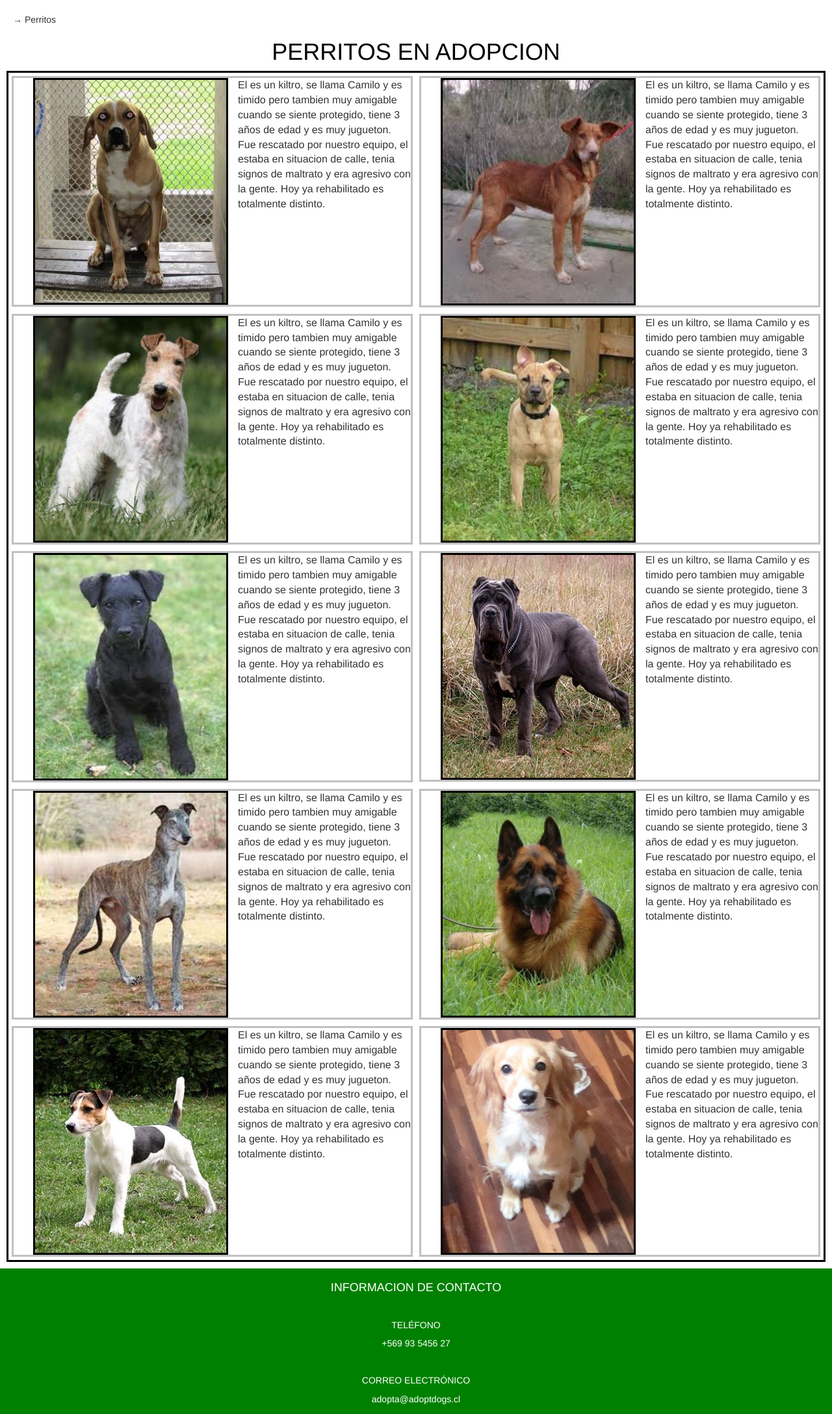
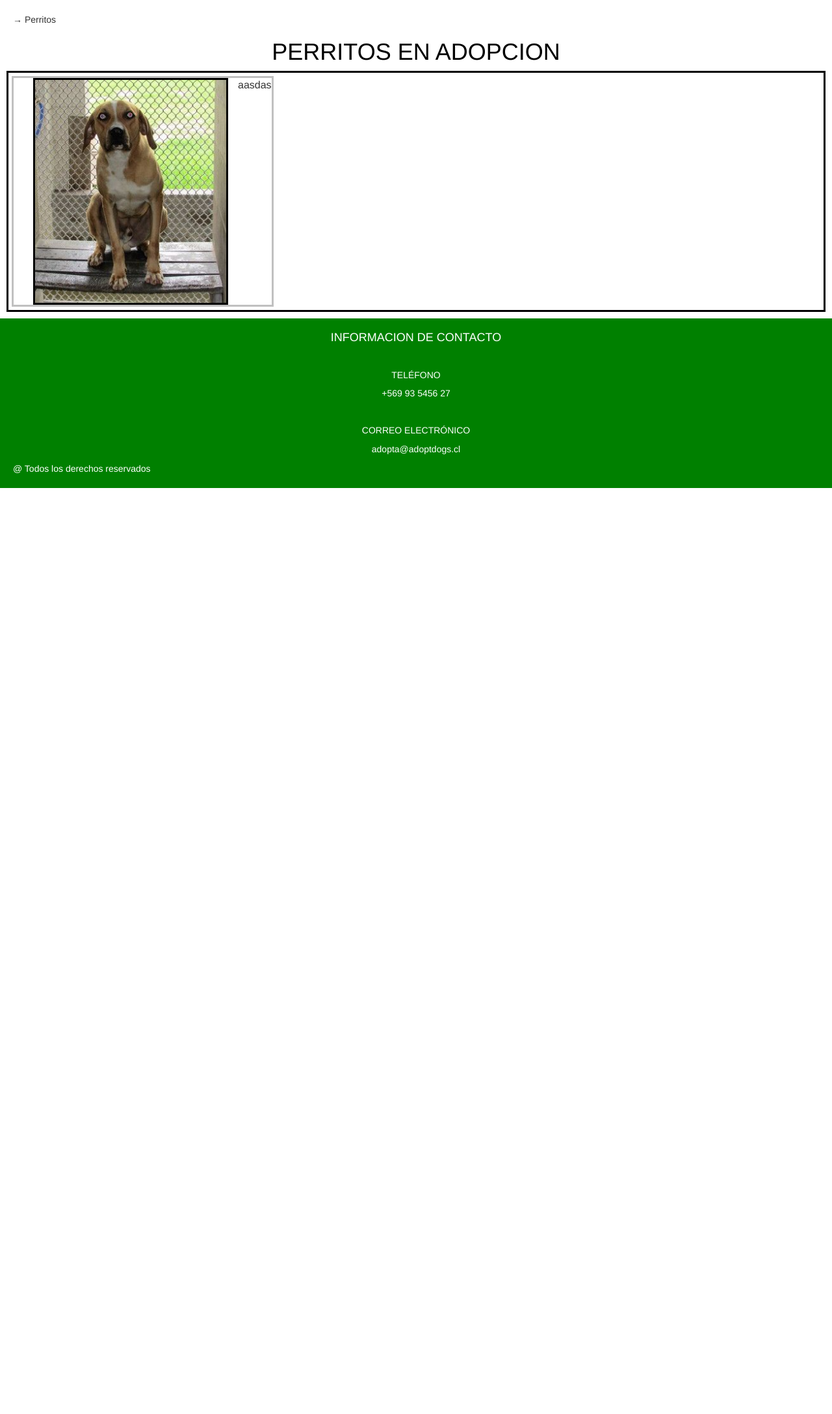
Before and after one commit to NecroH2/shake-weight, a Django app: page /galeria in a window 1280 px wide. Shown: the part 70-2246 px from the top of the page at 65% size. After the commit the page ends 821 px from the top, so only its background shows below. Run offline with Django 3.2, Linux system fonts and the light colour scheme; tables that the repository leaves empty hold one stand-in row (values such as "Sample post"); some libraries are stand-ins or nearby versions.

Commit message:
crea models, view y html de listar y agregar perro crea models, view y url, html de listar y agregar perro. Incompleto

```diff
--- a/blog/models.py
+++ b/blog/models.py
@@ -17,3 +17,15 @@ class Post(models.Model):
 
     def __str__(self):
         return self.title
+
+class Perro(models.Model):
+        ESTADO = ((1,'Adoptado'),(2,'Rescatado'),(3,'Adoptado'))
+        nombre = models.CharField(max_length=50)
+        raza = models.CharField(max_length=50)
+        desc = models.TextField()
+
+class Usuario(models.Model):
+        nombre = models.CharField(max_length=50)
+        mail = models.CharField(max_length=50)
+        rut = models.TextField()
+        fechanac = models.DateTimeField()
--- a/blog/static/css/gal.css
+++ b/blog/static/css/gal.css
@@ -1,3 +1,22 @@
+.addog{
+    width: 100%;
+}
+
+.top-menu, .top-menu:visited {
+    color: green;
+    float: right;
+    font-size: 26pt;
+    margin-right: 20px;
+}
+
+.top-menu:hover{
+    color: red;
+}
+
+#error{
+    color: black;
+}
+
 header{
     background-color: green;
     color: white;
--- /dev/null
+++ b/blog/templates/blog/addperro.html
@@ -0,0 +1,6 @@
+{% extends 'blog/base.html' %}
+{% load static %}
+{% block content %}
+<link rel="stylesheet" href="{% static 'css/main.css' %}">
+
+{% endblock %}
--- a/blog/templates/blog/base.html
+++ b/blog/templates/blog/base.html
@@ -6,7 +6,7 @@
   <meta charset="utf-8">
   <meta name="viewport" content="width=device-width, initial-scale=1">
   <link rel="stylesheet" href="https://maxcdn.bootstrapcdn.com/bootstrap/3.3.7/css/bootstrap.min.css">
-<link rel="stylesheet" href="{% static 'css/menu.css' %}">
+  <link rel="stylesheet" href="{% static 'css/menu.css' %}">
   <link rel="icon" href="https://png.icons8.com/office/40/000000/dog-footprint.png"/>
 </head>
 {% block header %}
--- a/blog/templates/blog/galeria.html
+++ b/blog/templates/blog/galeria.html
@@ -9,72 +9,21 @@
       <p id="gal" >→ Perritos</p>
     <h1 id="titulo" >PERRITOS EN ADOPCION</h1>
  	<div id="perritos">
+         {% if perros %}
+         {% for perro in perros %}
          <div class="boxDog">
             <p class="parrafo">
-            <img src="{% static 'img/boxdog1.jpg' %}" alt="perrito con miedo">
-             El es un kiltro, se llama Camilo y es timido pero tambien muy amigable cuando se siente protegido, tiene 3 años de edad y es muy jugueton. Fue rescatado por nuestro equipo, el estaba en situacion de calle, tenia signos de maltrato y era agresivo con la gente. Hoy ya rehabilitado es totalmente distinto.
+            <img src="{% static 'img/boxdog1.jpg' %}" alt="perrito con miedo">aasdas
             </p>
          </div>
-
-         <div class="boxDog">
-                <p class="parrafo">
-                <img src="{% static 'img/boxdog2.jpg' %}" alt="perrito de raza">
-                 El es un kiltro, se llama Camilo y es timido pero tambien muy amigable cuando se siente protegido, tiene 3 años de edad y es muy jugueton. Fue rescatado por nuestro equipo, el estaba en situacion de calle, tenia signos de maltrato y era agresivo con la gente. Hoy ya rehabilitado es totalmente distinto.
-                </p>
-         </div>
-
-        <div class="boxDog">
-            <p class="parrafo">
-                <img src="{% static 'img/boxdog3.jpg' %}" alt="terrier">
-                 El es un kiltro, se llama Camilo y es timido pero tambien muy amigable cuando se siente protegido, tiene 3 años de edad y es muy jugueton. Fue rescatado por nuestro equipo, el estaba en situacion de calle, tenia signos de maltrato y era agresivo con la gente. Hoy ya rehabilitado es totalmente distinto.
-            </p>
-        </div>
-        <div class="boxDog">
-                <p class="parrafo">
-                <img src="{% static 'img/boxdog4.jpg' %}" alt="perro chico">
-                 El es un kiltro, se llama Camilo y es timido pero tambien muy amigable cuando se siente protegido, tiene 3 años de edad y es muy jugueton. Fue rescatado por nuestro equipo, el estaba en situacion de calle, tenia signos de maltrato y era agresivo con la gente. Hoy ya rehabilitado es totalmente distinto.
-                </p>
-             </div>
-
-             <div class="boxDog">
-                    <p class="parrafo">
-                    <img src="{% static 'img/boxdog5.jpg' %}" alt="perrito con miedo">
-                     El es un kiltro, se llama Camilo y es timido pero tambien muy amigable cuando se siente protegido, tiene 3 años de edad y es muy jugueton. Fue rescatado por nuestro equipo, el estaba en situacion de calle, tenia signos de maltrato y era agresivo con la gente. Hoy ya rehabilitado es totalmente distinto.
-                    </p>
-                 </div>
-
-        <div class="boxDog">
-            <p class="parrafo">
-                <img src="{% static 'img/boxdog6.jpg' %}" alt="perrito con miedo">
-                 El es un kiltro, se llama Camilo y es timido pero tambien muy amigable cuando se siente protegido, tiene 3 años de edad y es muy jugueton. Fue rescatado por nuestro equipo, el estaba en situacion de calle, tenia signos de maltrato y era agresivo con la gente. Hoy ya rehabilitado es totalmente distinto.
-            </p>
-        </div>
-
-        <div class="boxDog">
-                <p class="parrafo">
-                <img src="{% static 'img/boxdog7.jpg' %}" alt="perrito con miedo">
-                 El es un kiltro, se llama Camilo y es timido pero tambien muy amigable cuando se siente protegido, tiene 3 años de edad y es muy jugueton. Fue rescatado por nuestro equipo, el estaba en situacion de calle, tenia signos de maltrato y era agresivo con la gente. Hoy ya rehabilitado es totalmente distinto.
-                </p>
-             </div>
-
-        <div class="boxDog">
-            <p class="parrafo">
-            <img src="{% static 'img/boxdog8.jpg' %}" alt="perrito con miedo">
-                 El es un kiltro, se llama Camilo y es timido pero tambien muy amigable cuando se siente protegido, tiene 3 años de edad y es muy jugueton. Fue rescatado por nuestro equipo, el estaba en situacion de calle, tenia signos de maltrato y era agresivo con la gente. Hoy ya rehabilitado es totalmente distinto.
-            </p>
-         </div>
-
-         <div class="boxDog">
-             <p class="parrafo">
-                <img src="{% static 'img/boxdog9.jpg' %}" alt="perrito con miedo">
-                 El es un kiltro, se llama Camilo y es timido pero tambien muy amigable cuando se siente protegido, tiene 3 años de edad y es muy jugueton. Fue rescatado por nuestro equipo, el estaba en situacion de calle, tenia signos de maltrato y era agresivo con la gente. Hoy ya rehabilitado es totalmente distinto.
-                </p>
-             </div>
-        <div class="boxDog">
-            <p class="parrafo">
-            <img src="{% static 'img/boxdog10.jpg'%}" alt="perrito con miedo">
-                 El es un kiltro, se llama Camilo y es timido pero tambien muy amigable cuando se siente protegido, tiene 3 años de edad y es muy jugueton. Fue rescatado por nuestro equipo, el estaba en situacion de calle, tenia signos de maltrato y era agresivo con la gente. Hoy ya rehabilitado es totalmente distinto.
-            </p>
+         {% endfor %}
+         {% else %}
+         <h1 id="error">No hay perros añadidos</h1>
+         {% endif %}
+         <div class="addog">
+                {% if user.is_authenticated %}
+                <a href="{% url 'addperro' %}" class="top-menu"><span class="glyphicon glyphicon-plus"></span></a>
+                {% endif %}
          </div>
      </div>
   </main>
--- a/blog/urls.py
+++ b/blog/urls.py
@@ -2,8 +2,8 @@ from django.urls import path
 from . import views
 
 urlpatterns = [
-    path('', views.post_list, name='post_list'),
-    path('index', views.index, name='index'),
+    path('', views.index, name='index'),
     path('galeria', views.galeria, name='galeria'),
     path('formulario', views.formulario, name='formulario'),
+    path('addperro', views.addperro, name='addperro'),
 ]
--- a/blog/views.py
+++ b/blog/views.py
@@ -1,18 +1,20 @@
 from django.shortcuts import render
 from django.utils import timezone
 from .models import Post
+from .models import Perro
 
-
-def post_list(request):
-	posts = Post.objects.filter(published_date__lte=timezone.now()).order_by('published_date')
-	return render(request, 'blog/index.html', {'posts' : posts})
 
 def index(request):
     return render(request, 'blog/index.html',)
 
 def galeria(request):
-    return render(request, 'blog/galeria.html',)
+    perro = Perro.objects.all()
+    context = {'perros':perro}
+    return render(request, 'blog/galeria.html', context)
 
 def formulario(request):
     return render(request, 'blog/formulario.html',)
+
+def addperro(request):
+    return render(request, 'blog/addperro.html',)
 # Create your views here.
```
Also changed, not shown: blog/migrations/0002_perro_usuario.py (added).
